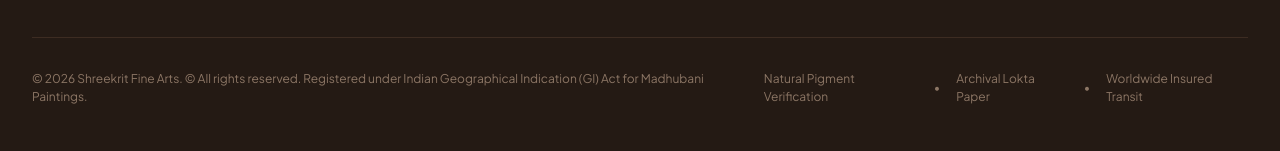
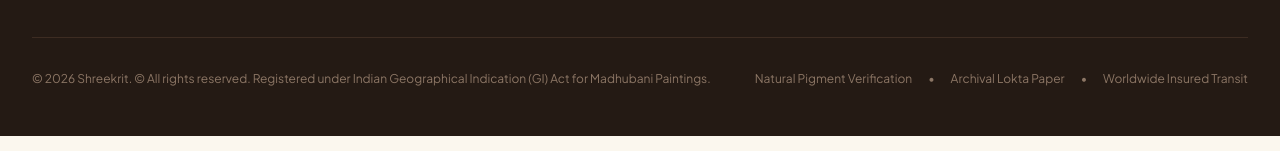
Before and after one commit to edmmotorspvtltd-commits/Shreekrit, a React (Vite) app: page / in a window 1280 px wide. Shown: the part 5680-5831 px from the top of the page. Built offline with nearby package versions, Linux system fonts and the light colour scheme; no server answers; a web font is replaced by a local one.

Commit message:
content: remove 'Fine Arts' from copyright text

```diff
--- a/src/components/Footer.tsx
+++ b/src/components/Footer.tsx
@@ -209,7 +209,7 @@ export const Footer: React.FC<FooterProps> = ({ onNavigate, onOpenCommission, on
         {/* Bottom Copyright & Guarantee */}
         <div className="pt-8 border-t border-[#3D2C22] flex flex-col sm:flex-row items-center justify-between text-[12px] text-[#8C7665] gap-4">
           <div>
-            © {new Date().getFullYear()} Shreekrit Fine Arts. {t.footer.rights}
+            © {new Date().getFullYear()} Shreekrit. {t.footer.rights}
           </div>
           <div className="flex items-center gap-4">
             <span>{language === 'mai' ? 'प्राकृतिक रंग प्रमाणीकरण' : language === 'hi' ? 'प्राकृतिक रंग प्रमाणीकरण' : 'Natural Pigment Verification'}</span>
```
